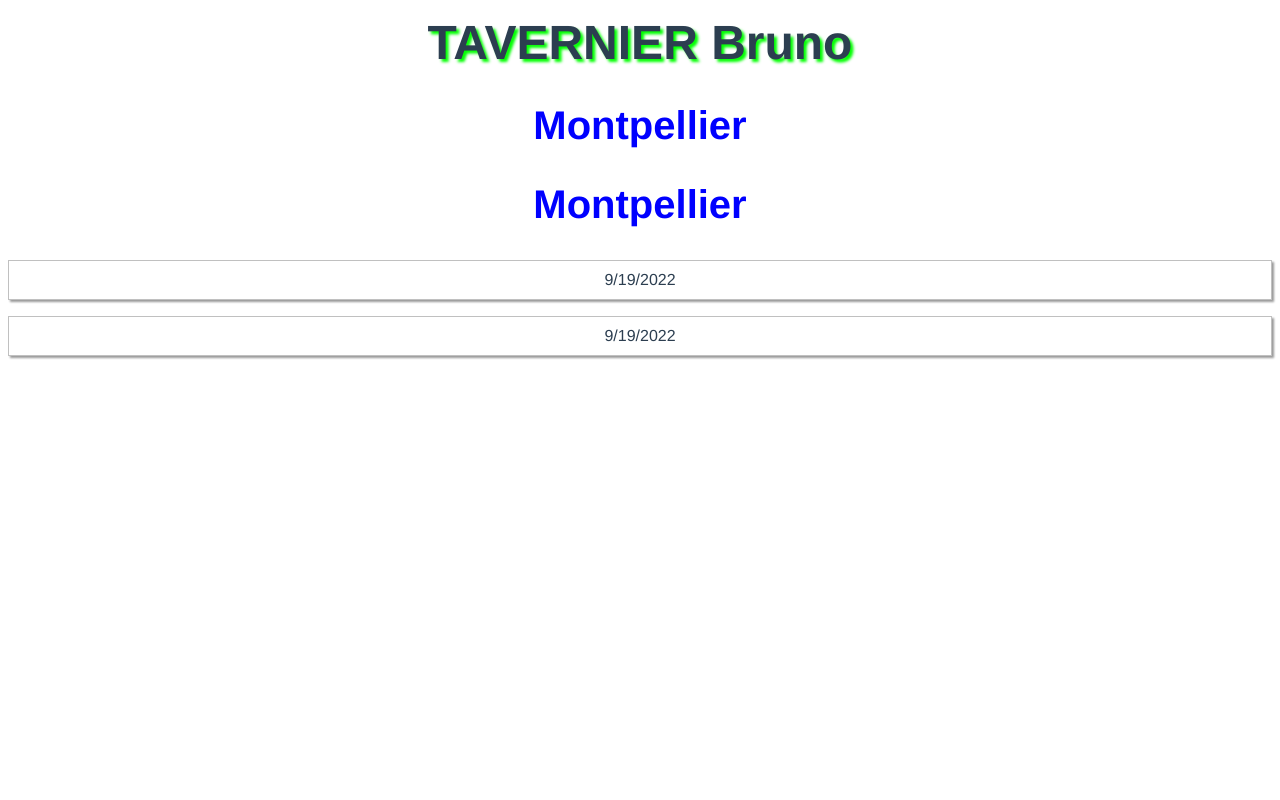
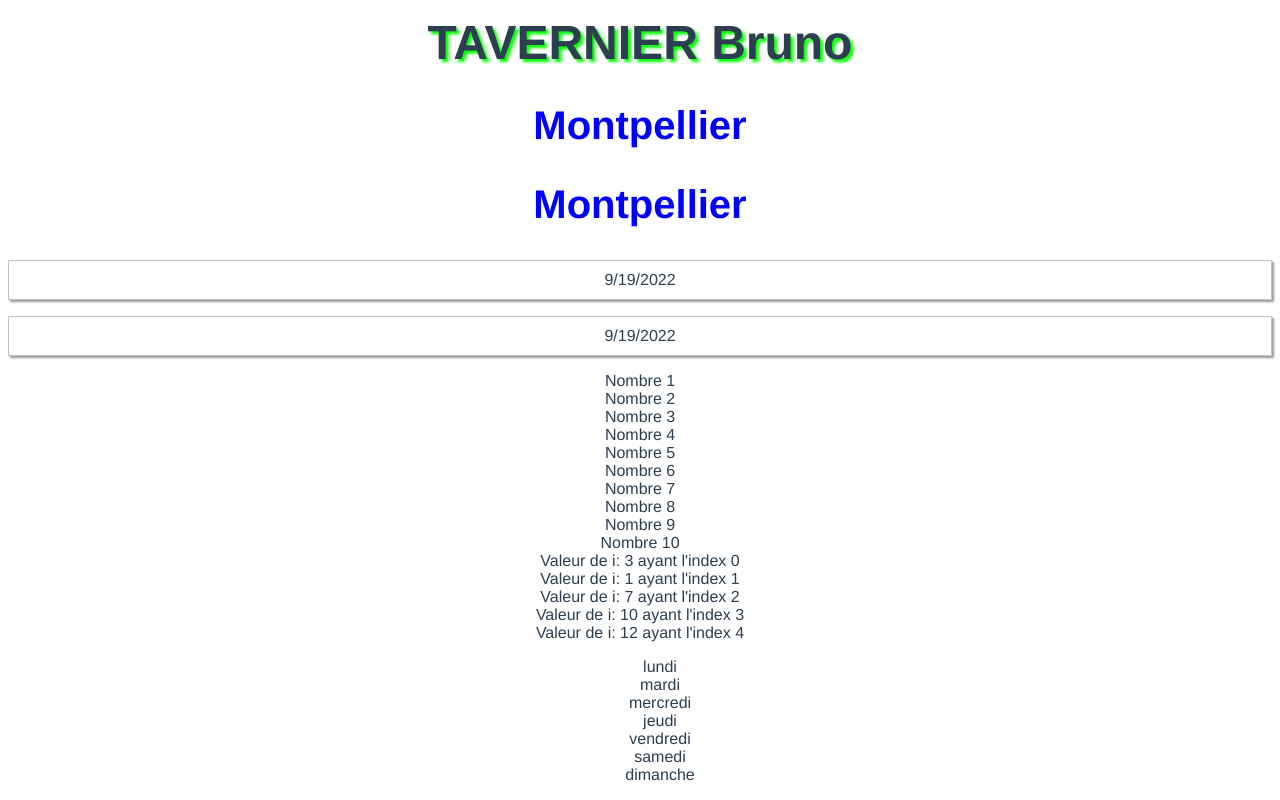
Before and after one commit to 2022-07-25-POEI-CLOUD-SALESFORCE/vue1, a Vue app: page / in a window 1280 px wide. Shown: the part 315-1115 px from the top of the page. Before the commit the page ends 800 px from the top, so only its background shows below. Built offline with nearby package versions, Linux system fonts and the light colour scheme.

Commit message:
exercice 4

```diff
--- a/src/components/HelloWorld.vue
+++ b/src/components/HelloWorld.vue
@@ -5,10 +5,21 @@
     <h2 v-show="afficheVille">{{ ville }}</h2>
     <p v-if="afficheDate">{{ dateJour }}</p>
     <p v-show="afficheDate">{{ dateJour }}</p>
+    <!-- boucle d'affichage -->
+    <span v-for="i in 10" :key="i">Nombre {{ i }}<br /></span>
+    <!-- avec un tableau i pour l'élément du tableau, j pour l'indice -->
+    <span v-for="(i, j) in [3, 1, 7, 10, 12]" :key="j">
+      Valeur de i: {{ i }} ayant l'index {{ j }}<br />
+    </span>
+    <!-- une boucle ul/li avec le tableau dans "data"-->
+    <ul>
+      <li v-for="(i, j) in tableau" :key="j">{{ i }}</li>
+    </ul>
   </div>
 </template>
 
 <script>
+// https://github.com/2022-07-25-POEI-CLOUD-SALESFORCE/vue1.git
 export default {
   name: 'HelloWorld',
   data() {
@@ -18,7 +29,8 @@ export default {
       ville: 'Montpellier',
       dateJour: new Date().toLocaleDateString(),
       afficheDate: true,
-      afficheVille: true
+      afficheVille: true,
+      tableau: ['lundi', 'mardi', 'mercredi', 'jeudi', 'vendredi', 'samedi', 'dimanche']
     }
   }
 }
@@ -39,4 +51,7 @@ p {
   border: 1px solid silver;
   box-shadow: 2px 2px 2px rgba(0,0,0,.4);
 }
+ul {
+  list-style-type: none;
+}
 </style>
```
